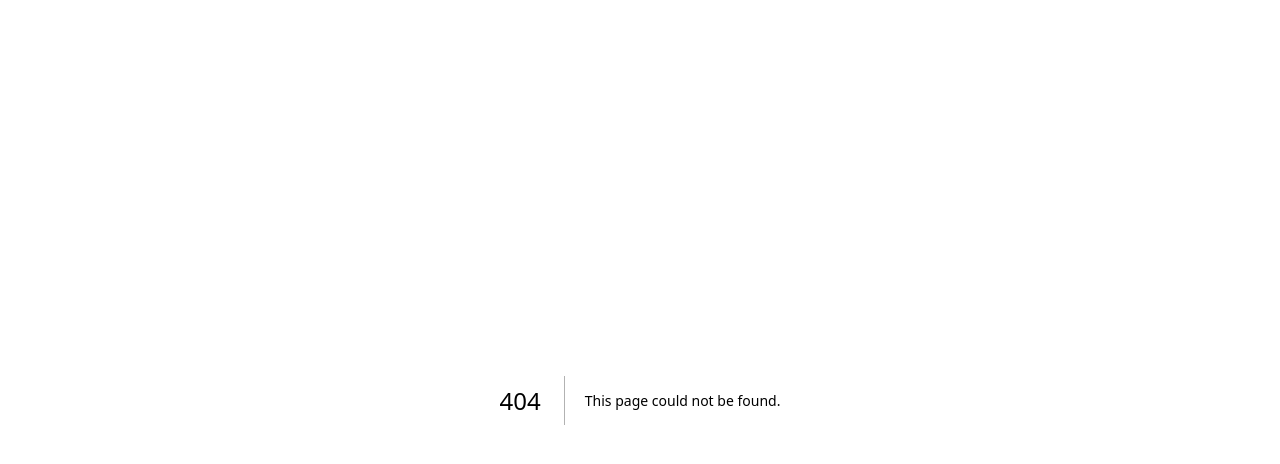
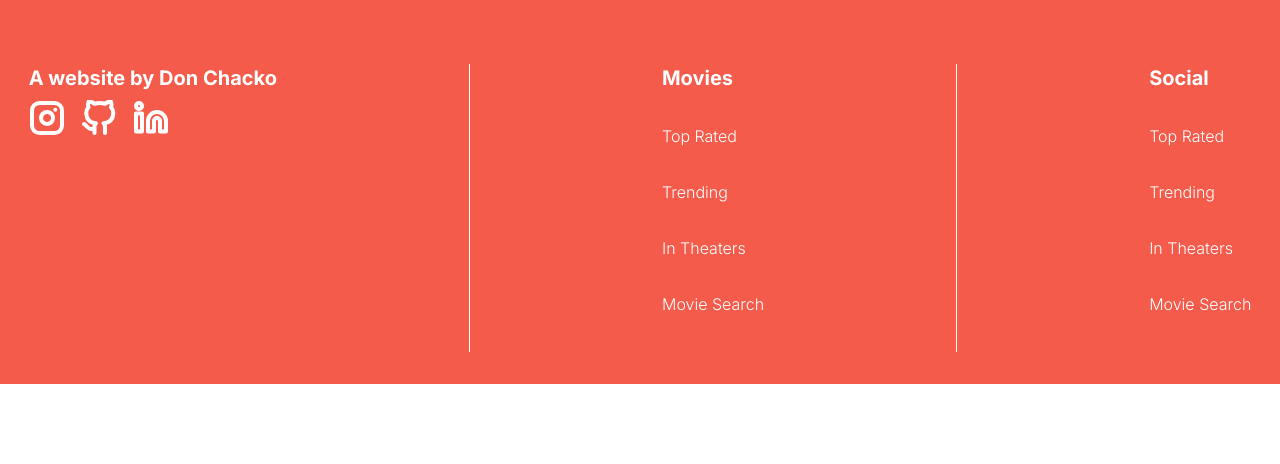
Before and after one commit to SergeantQuickscoper/flickfolio, a Next.js app in the folder flickfolio-frontend/: page /toprated in a window 1280 px wide. Before the commit this address had no page. Shown: the top 464 px of the page. Built offline with nearby package versions, Linux system fonts and the light colour scheme.

Commit message:
Footer refactor + top rated page init

```diff
--- a/flickfolio-frontend/app/page.tsx
+++ b/flickfolio-frontend/app/page.tsx
@@ -2,6 +2,9 @@ import Image from "next/image";
 import { EmblaCarousel } from "@/components/EmblaCarousel";
 import Logo from "@/components/Logo";
 import { Button } from "@/components/ui/button"
+import Footer from "@/components/Footer";
+import { redirect } from 'next/navigation'
+import Link from "next/link";
 
 export default async function Home() {
   let slideshowArray:any = []
@@ -23,7 +26,10 @@ export default async function Home() {
             <div className="absolute flex flex-col items-center top-1/4 left-0 right-0">
                 <h1 className="text-6xl font-bold">Your Movie Lists, Your Way.</h1>
                 <h2 className="text-xl font-extralight mt-5">Curate Your Perfect Movie Lists, Share Your Favorites, and Discover New Must-Sees</h2>
-                <Button className="mt-36 bg-secondaryBackground rounded-full px-10 py-9"><p className="text-2xl">Get Started</p></Button>
+                <Link href="/toprated">
+                    <Button className="mt-36 bg-secondaryBackground rounded-full px-10 py-9"><p className="text-2xl">Get Started</p></Button>
+                </Link>
+
             </div>
 
 
@@ -68,44 +74,7 @@ export default async function Home() {
             <img src="2.jpg" className="w-[850px] ml-28 rounded-3xl"/>
         </div>
       </div>
-      <div className="h-96 bg-secondaryBackground relative z-100 ">
-        <div className="flex flex-row justify-center h-full w-full pt-16">
-          <div>
-              <h1 className="text-xl text-white font-bold">A website by Don Chacko</h1>
-              <div className="flex flex-row mt-2">
-                  <img src="Instagram.svg"/>
-                  <img src="GitHub.svg" className="px-4"/>
-                  <img src="Linkedin.svg"/>
-              </div>
-
-          </div>
-          <div className="w-[1px] bg-white h-72 mx-48">
-
-          </div>
-          <div>
-              <h1 className="text-xl text-white font-bold">Movies</h1>
-              <div className=" font-light pt-4 text-white">
-                  <h2 className="py-4">Top Rated</h2>
-                  <h2 className="py-4">Trending</h2>
-                  <h2 className="py-4">In Theaters</h2>
-                  <h2 className="py-4">Movie Search</h2>
-              </div>
-          </div>
-          <div className="w-[1px] bg-white h-72 mx-48">
-
-          </div>
-          <div>
-              <h1 className="text-xl text-white font-bold">Social</h1>
-              <div className=" font-light pt-4 text-white">
-                  <h2 className="py-4">Top Rated</h2>
-                  <h2 className="py-4">Trending</h2>
-                  <h2 className="py-4">In Theaters</h2>
-                  <h2 className="py-4">Movie Search</h2>
-              </div>
-          </div>
-        </div>
-
-      </div>
+      <Footer />
 
     </main>
   );
--- /dev/null
+++ b/flickfolio-frontend/app/toprated/page.tsx
@@ -0,0 +1,19 @@
+import Footer from "@/components/Footer"
+
+export default function TopRated(){
+
+    return(
+        <main>
+            <header>
+
+            </header>
+
+            <section>
+
+            </section>
+
+            <Footer />
+        </main>
+
+    )
+}
--- a/flickfolio-frontend/components/EmblaCarousel.tsx
+++ b/flickfolio-frontend/components/EmblaCarousel.tsx
@@ -6,11 +6,10 @@ const urlBase = "https://image.tmdb.org/t/p/original/";
 
 export function EmblaCarousel(props:any) {
   const [emblaRef] = useEmblaCarousel({},[Autoplay()])
-  let imgArray = ['5.jpg', '2.jpg', '3.jpg', '4.jpg', '1.jpg']
   return (
     <div className="embla" ref={emblaRef}>
       <div className="embla__container min-h-screen">
-        {props.imgArray.map((i) => {
+        {props.imgArray.map((i:any) => {
           return <img src={i} className='embla__slide object-cover' key={i.index}/>
         })}
       </div>
--- /dev/null
+++ b/flickfolio-frontend/components/Footer.tsx
@@ -0,0 +1,43 @@
+const Footer = () => {
+    return(
+        <footer className="h-96 bg-secondaryBackground relative z-100 ">
+        <div className="flex flex-row justify-center h-full w-full pt-16">
+          <div>
+              <h1 className="text-xl text-white font-bold">A website by Don Chacko</h1>
+              <div className="flex flex-row mt-2">
+                  <img src="Instagram.svg"/>
+                  <img src="GitHub.svg" className="px-4"/>
+                  <img src="Linkedin.svg"/>
+              </div>
+
+          </div>
+          <div className="w-[1px] bg-white h-72 mx-48">
+
+          </div>
+          <div>
+              <h1 className="text-xl text-white font-bold">Movies</h1>
+              <div className=" font-light pt-4 text-white">
+                  <h2 className="py-4">Top Rated</h2>
+                  <h2 className="py-4">Trending</h2>
+                  <h2 className="py-4">In Theaters</h2>
+                  <h2 className="py-4">Movie Search</h2>
+              </div>
+          </div>
+          <div className="w-[1px] bg-white h-72 mx-48">
+
+          </div>
+          <div>
+              <h1 className="text-xl text-white font-bold">Social</h1>
+              <div className=" font-light pt-4 text-white">
+                  <h2 className="py-4">Top Rated</h2>
+                  <h2 className="py-4">Trending</h2>
+                  <h2 className="py-4">In Theaters</h2>
+                  <h2 className="py-4">Movie Search</h2>
+              </div>
+          </div>
+        </div>
+      </footer>
+    )
+}
+
+export default Footer;
```
Also changed, not shown: 1 other file (tests, documents, lock files or other folders).
